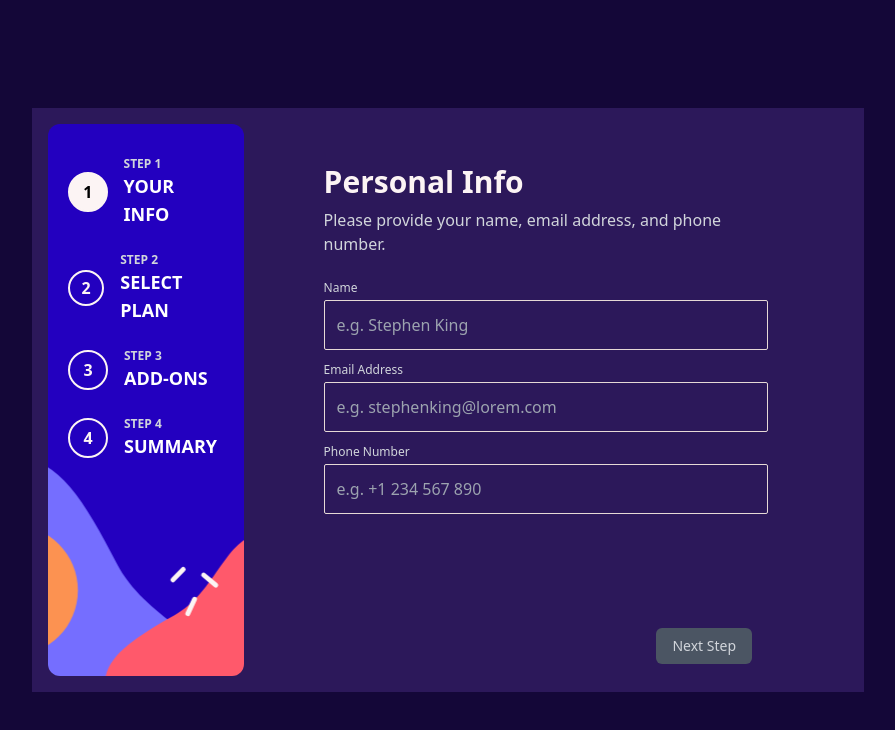
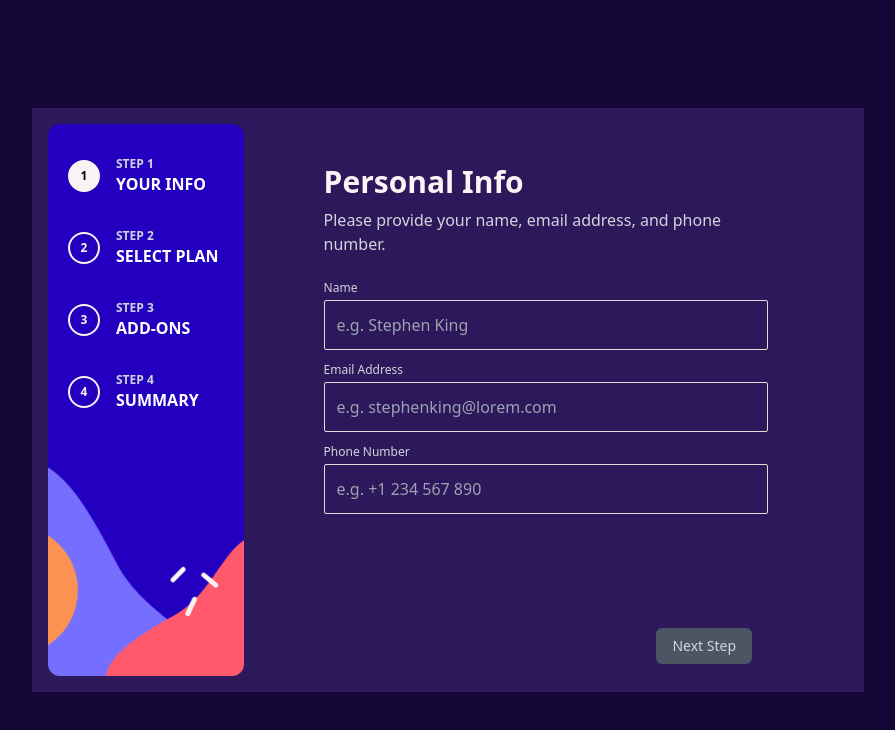
Before and after one commit to AtanasovCode/planit-multistep-form, a React app: page /multi-step/step-one in a window 1280 px wide. Shown: the top 730 px of the page, without its empty margins (192-1087 px from the left). Built offline with nearby package versions, Linux system fonts and the light colour scheme; the HTML template or start-up script is replaced by a standard one.

Commit message:
added navigation with step tracker feature

```diff
--- a/src/components/Step.jsx
+++ b/src/components/Step.jsx
@@ -5,8 +5,27 @@ const Step = ({
     text,
 }) => {
 
-    const step = useStore((state) => state.step);
-    const changeStep = useStore((state) => state.changeStep);
+    const {
+        step,
+        changeStep,
+        isInputValid,
+        selectedPlan,
+    } = useStore();
+
+    const checkConditions = () => {
+        if (step === 1) {
+            return isInputValid ? true : false;
+        }
+        if (step === 2) {
+            return selectedPlan !== "" ? true : false;
+        }
+        if (step === 3) {
+            return true;
+        }
+        if (step === 4) {
+            return true;
+        }
+    }
 
     const backgroundColor = step === number ? "bg-selected-item" : "bg-transparent";
     const color = step === number ? "text-black" : "text-text";
@@ -14,21 +33,23 @@ const Step = ({
     return (
         <div className="
             flex items-center justify-center mx-2
-            lg:mx-0 lg:mb-6
+            lg:mx-0 lg:mb-8
         ">
             <div className={`
-                rounded-full w-10 aspect-square flex items-center justify-center border-2
+                rounded-full w-8 aspect-square text-xs flex items-center justify-center border-2
                 border-text font-bold ${backgroundColor} ${color}
                 transition-all duration-300 ease-in-out cursor-pointer
                 lg:mr-4
             `}
-            onClick={() => changeStep(number)}
+                onClick={() => checkConditions() && changeStep(number)}
             >
                 {number}
             </div>
             <div className="hidden lg:flex lg:flex-col lg:items-start lg:justify-center uppercase">
-                <div className="text-gray-300 font-semibold text-xs">Step {number}</div>
-                <div className="text-lg text-white font-semibold">
+                <div className="text-gray-300 font-semibold text-xs">
+                    Step {number}
+                </div>
+                <div className="text-md text-white font-semibold">
                     {text}
                 </div>
             </div>
```
